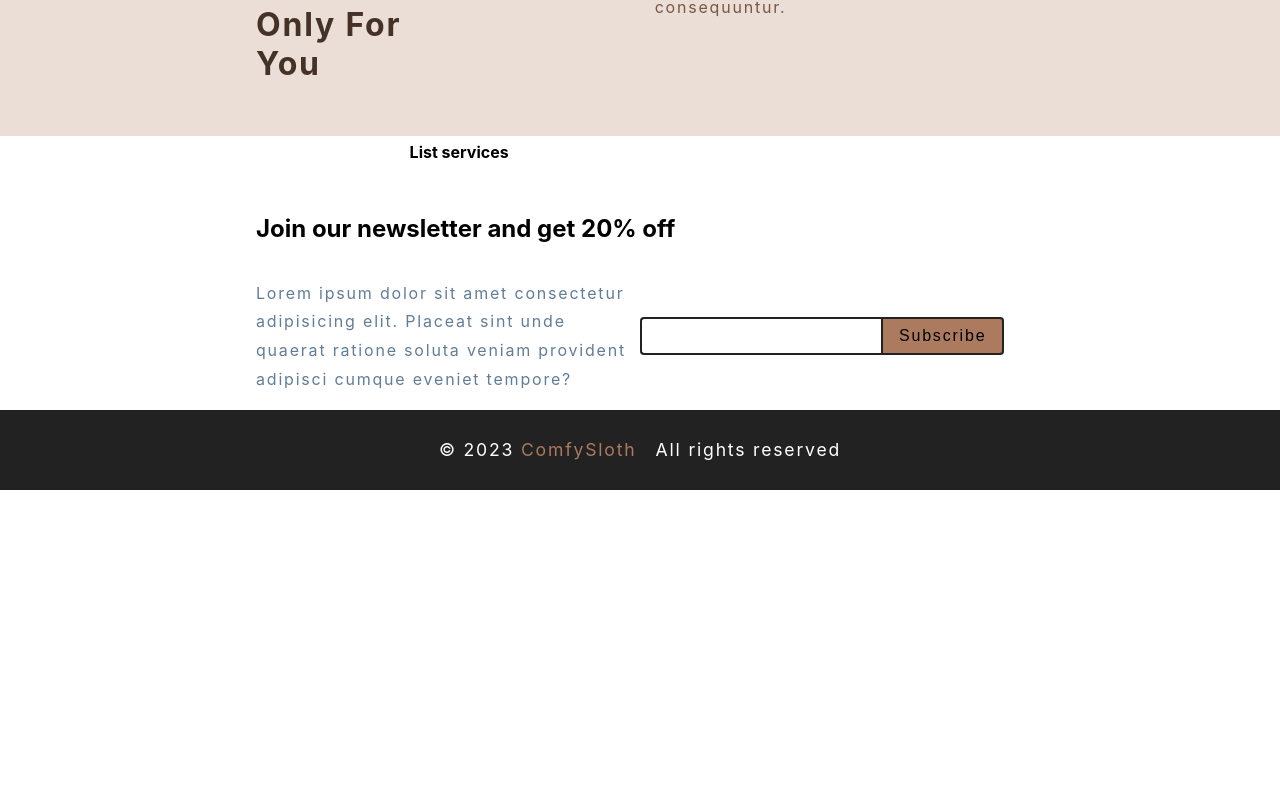
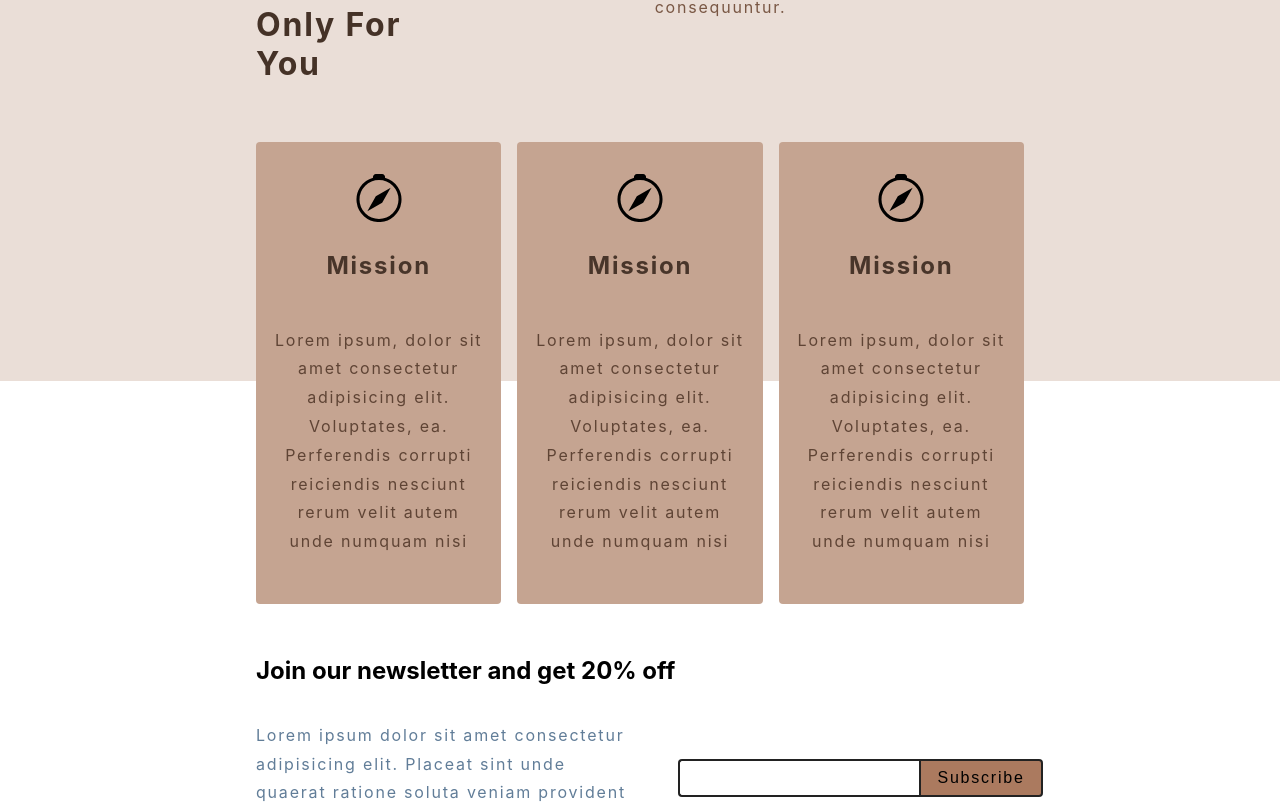
Before and after one commit to duynguyen19051997/Real-React-Project, a React (Create React App) app in the folder 14-comfy-sloth/: page / in a window 1280 px wide. Shown: the part 1971-2780 px from the top of the page. Before the commit the page ends 2461 px from the top, so only its background shows below. Built offline with nearby package versions, Linux system fonts and the light colour scheme.

Commit message:
service item

```diff
--- /dev/null
+++ b/14-comfy-sloth/src/components/serviceItem.js
@@ -0,0 +1,17 @@
+import React from "react";
+import { BsCompass } from "react-icons/bs";
+import classes from "./serviceItem.module.css";
+
+export const ServiceItem = (props) => {
+  return (
+    <article className={classes["service_item_container"]}>
+      <BsCompass className={classes["service_icon"]} />
+      <h4>mission</h4>
+      <p>
+        Lorem ipsum, dolor sit amet consectetur adipisicing elit. Voluptates,
+        ea. Perferendis corrupti reiciendis nesciunt rerum velit autem unde
+        numquam nisi
+      </p>
+    </article>
+  );
+};
--- /dev/null
+++ b/14-comfy-sloth/src/components/serviceItem.module.css
@@ -0,0 +1,34 @@
+.service_item_container {
+  width: 100%;
+  display: flex;
+  flex-direction: column;
+  align-items: center;
+  text-align: center;
+  background-color: #c5a491;
+  border-radius: 0.25rem;
+}
+
+.service_icon {
+  font-size: 3rem;
+  padding-top: 2rem;
+}
+
+.service_item_container h4 {
+  padding-left: 1rem;
+  padding-right: 1rem;
+  color: #48352a;
+  font-size: 24px;
+  letter-spacing: 1.8px;
+  line-height: 24px;
+  text-transform: capitalize;
+}
+
+.service_item_container p {
+  padding-bottom: 2rem;
+  padding-left: 1rem;
+  padding-right: 1rem;
+  font-size: 16px;
+  line-height: 28.8px;
+  letter-spacing: 1.8px;
+  color: #5f4435;
+}
--- a/14-comfy-sloth/src/components/services.js
+++ b/14-comfy-sloth/src/components/services.js
@@ -1,4 +1,5 @@
 import React from "react";
+import { ServiceItem } from "./serviceItem";
 
 import classes from "./services.module.css";
 
@@ -15,7 +16,9 @@ export const Services = (props) => {
           </p>
         </div>
         <div className={classes["service_list"]}>
-          <h4>List services</h4>
+          <ServiceItem />
+          <ServiceItem />
+          <ServiceItem />
         </div>
         <div className={classes["contact_container"]}>
           <h2>Join our newsletter and get 20% off</h2>
--- a/14-comfy-sloth/src/components/services.module.css
+++ b/14-comfy-sloth/src/components/services.module.css
@@ -39,8 +39,11 @@
 }
 
 .service_list {
-  width: 60%;
+  width: 100%;
   margin: 2rem auto;
+  display: grid;
+  grid-template-columns: 1fr 1fr 1fr;
+  column-gap: 1rem;
 }
 
 .contact_container {
@@ -51,6 +54,7 @@
 .info_contact {
   display: grid;
   grid-template-columns: 1fr 1fr;
+  margin-bottom: 3rem;
 }
 
 .info_contact p {
@@ -69,6 +73,7 @@
   width: 80%;
   display: grid;
   grid-template-columns: 1fr auto;
+  margin: 0 auto;
 }
 
 .form_input {
@@ -103,3 +108,10 @@
 .btn_contact:active {
   color: #ffff;
 }
+
+@media screen and (width < 1024px) {
+  .info_contact {
+    display: flex;
+    flex-direction: column;
+  }
+}
```
